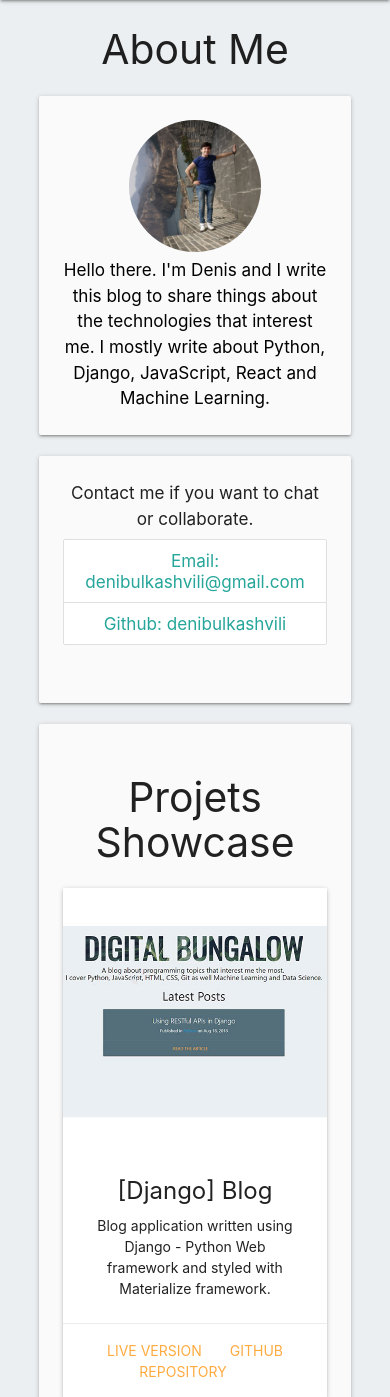
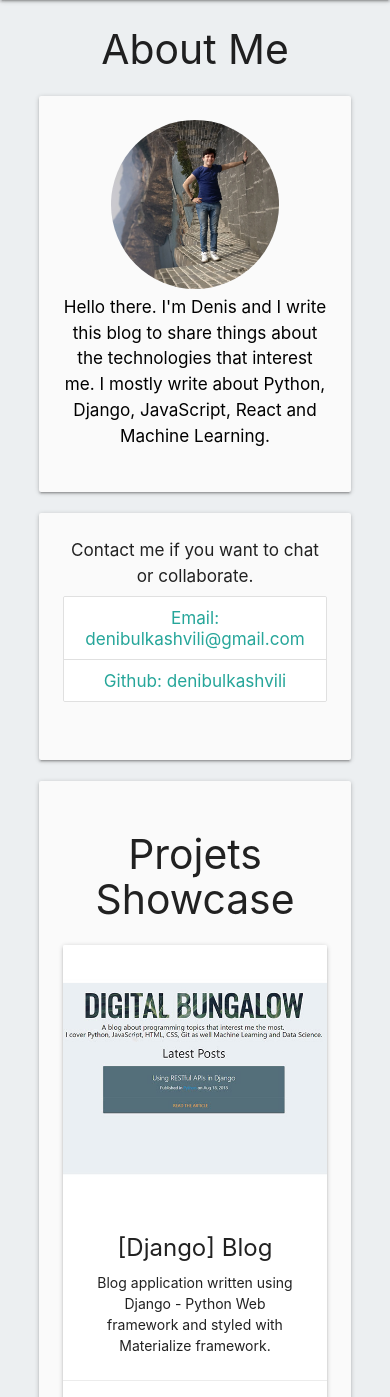
Before and after one commit to denibulkashvili/django-blog, a Django app: page /about/ in a window 390 px wide. Shown: the part 56-1453 px from the top of the page. Run offline with Django 3.2, Linux system fonts and the light colour scheme; some libraries are stand-ins or nearby versions.

Commit message:
Add responsiveness to about info using materialise breakpoints

```diff
--- a/blog/static/blog/css/mystyle.css
+++ b/blog/static/blog/css/mystyle.css
@@ -55,20 +55,3 @@ h5.home-subtitle {
 .home-latest {
     margin: 0 40px;
 }
-
-/* ABOUT PAGE */
-.about-card {
-    display: flex;
-    flex-direction: row;
-}
-.about-img img {
-    width: 80%;
-}
-@media screen and (max-width: 992px) {
-    .about-card {
-        flex-direction: column;
-    }
-    .about-img img {
-        width: 50%;
-    }
-  }
--- a/blog/templates/blog/about.html
+++ b/blog/templates/blog/about.html
@@ -8,11 +8,13 @@
 
         <div class="col s12">
             <div class="card-panel grey lighten-5 z-depth-1 about-card">
-                <div class="about-img">
-                    <img src="{% static 'blog/images/about.jpeg' %}" alt="" class="circle responsive-img">
-                </div>
-                <div class="about-info black-text flow-text valign-wrapper">
-                    Hello there. I'm Denis and I write this blog to share things about the technologies that interest me. I mostly write about Python, Django, JavaScript, React and Machine Learning.
+                <div class="row">
+                    <div class="col l3 s8 offset-s2">
+                        <img src="{% static 'blog/images/about.jpeg' %}" alt="" class="circle responsive-img">
+                    </div>
+                    <div class="col l9 s12 black-text flow-text valign-wrapper">
+                        Hello there. I'm Denis and I write this blog to share things about the technologies that interest me. I mostly write about Python, Django, JavaScript, React and Machine Learning.
+                    </div>
                 </div>
             </div>
         </div>
```
